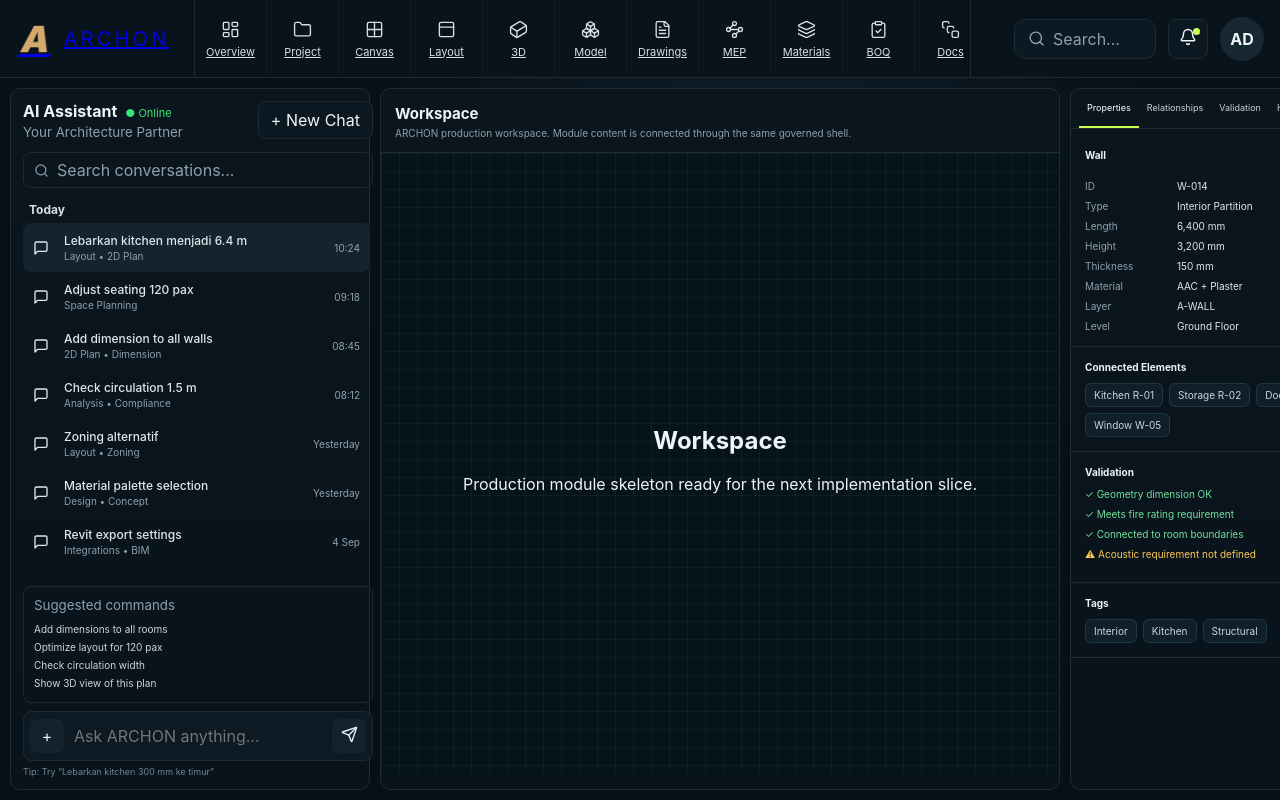
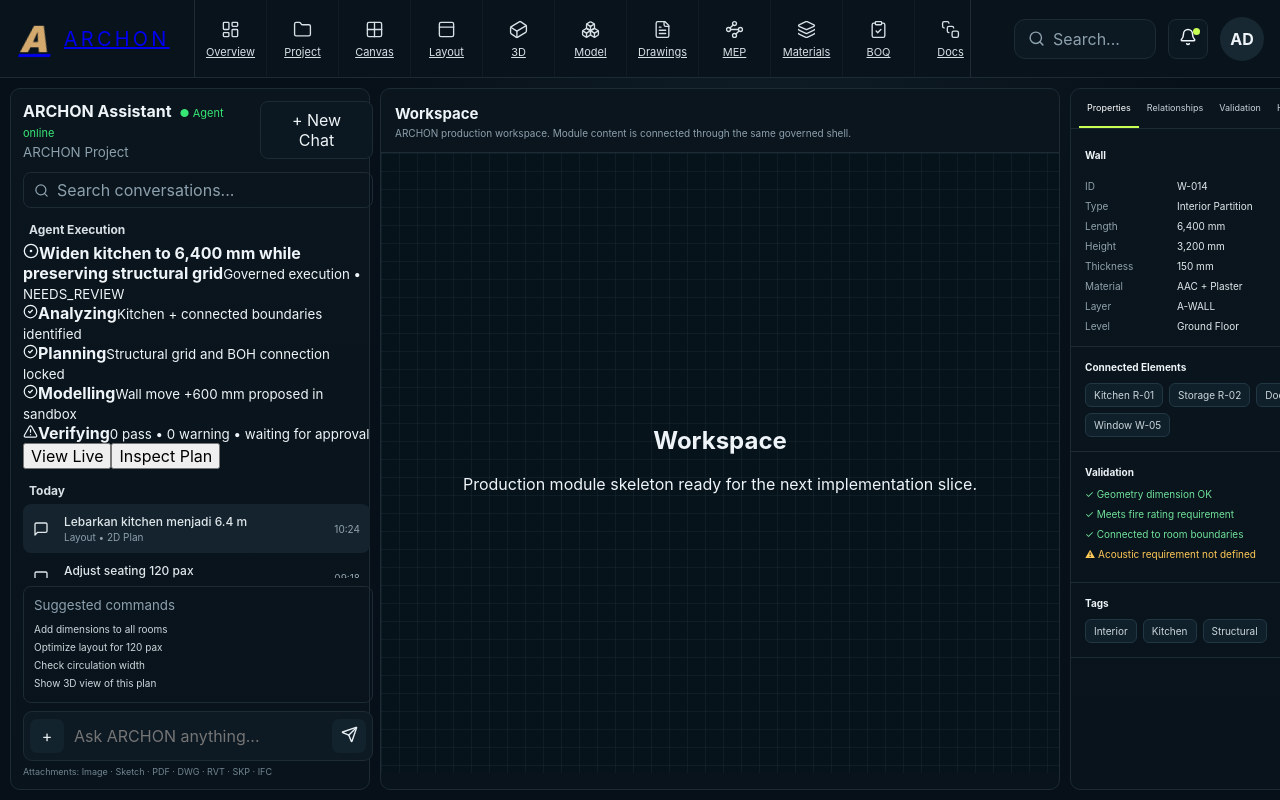
Before and after one commit to 9dbit/Archon, a Next.js app in the folder apps/web/: page /workspace/1 in a window 1280 px wide. Shown: the top 800 px of the page. Built offline with nearby package versions, Linux system fonts and the light colour scheme.

Commit message:
Checkpoint D: upgrade Assistant to Agent Execution Center

```diff
--- a/apps/web/components/assistant-rail.tsx
+++ b/apps/web/components/assistant-rail.tsx
@@ -1,6 +1,6 @@
 'use client';
 
-import { MessageSquare, Search, Send } from 'lucide-react';
+import { CheckCircle2, CircleDot, MessageSquare, Search, Send, TriangleAlert } from 'lucide-react';
 
 const conversations = [
   ['Lebarkan kitchen menjadi 6.4 m','Layout • 2D Plan','10:24'],
@@ -12,13 +12,39 @@ const conversations = [
   ['Revit export settings','Integrations • BIM','4 Sep']
 ];
 
-export function AssistantRail(){
+type AssistantRailProps = {
+  projectName?: string;
+  intent?: string;
+  changeSetState?: string;
+  validationPass?: number;
+  validationWarning?: number;
+};
+
+export function AssistantRail({
+  projectName = 'ARCHON Project',
+  intent = 'Widen kitchen to 6,400 mm while preserving structural grid',
+  changeSetState = 'NEEDS_REVIEW',
+  validationPass = 0,
+  validationWarning = 0
+}: AssistantRailProps){
   return <aside className="assistant-panel">
-    <div className="assistant-head"><div><strong>AI Assistant</strong><span className="online">● Online</span><small>Your Architecture Partner</small></div><button className="ghost">+ New Chat</button></div>
+    <div className="assistant-head"><div><strong>ARCHON Assistant</strong><span className="online">● Agent online</span><small>{projectName}</small></div><button className="ghost">+ New Chat</button></div>
     <div className="conversation-search"><Search size={15}/><span>Search conversations...</span></div>
-    <div className="conversation-scroll"><h4>Today</h4>{conversations.map(([title,meta,time],i)=><button className={i===0?'conversation active':'conversation'} key={title}><MessageSquare size={16}/><span><b>{title}</b><small>{meta}</small></span><time>{time}</time></button>)}</div>
+    <div className="conversation-scroll">
+      <h4>Agent Execution</h4>
+      <div className="execution-card">
+        <div className="execution-title"><CircleDot size={16}/><span><b>{intent}</b><small>Governed execution • {changeSetState}</small></span></div>
+        <div className="execution-step"><CheckCircle2 size={15}/><span><b>Analyzing</b><small>Kitchen + connected boundaries identified</small></span></div>
+        <div className="execution-step"><CheckCircle2 size={15}/><span><b>Planning</b><small>Structural grid and BOH connection locked</small></span></div>
+        <div className="execution-step"><CheckCircle2 size={15}/><span><b>Modelling</b><small>Wall move +600 mm proposed in sandbox</small></span></div>
+        <div className="execution-step active"><TriangleAlert size={15}/><span><b>Verifying</b><small>{validationPass} pass • {validationWarning} warning • waiting for approval</small></span></div>
+        <div className="execution-progress"><span style={{width:'82%'}}/></div>
+        <div className="execution-actions"><button>View Live</button><button>Inspect Plan</button></div>
+      </div>
+      <h4>Today</h4>{conversations.map(([title,meta,time],i)=><button className={i===0?'conversation active':'conversation'} key={title}><MessageSquare size={16}/><span><b>{title}</b><small>{meta}</small></span><time>{time}</time></button>)}
+    </div>
     <div className="suggestions"><small>Suggested commands</small><button>Add dimensions to all rooms</button><button>Optimize layout for 120 pax</button><button>Check circulation width</button><button>Show 3D view of this plan</button></div>
     <div className="composer"><button>+</button><input placeholder="Ask ARCHON anything..."/><button><Send size={17}/></button></div>
-    <div className="tip">Tip: Try “Lebarkan kitchen 300 mm ke timur”</div>
+    <div className="tip">Attachments: Image · Sketch · PDF · DWG · RVT · SKP · IFC</div>
   </aside>;
 }
```
